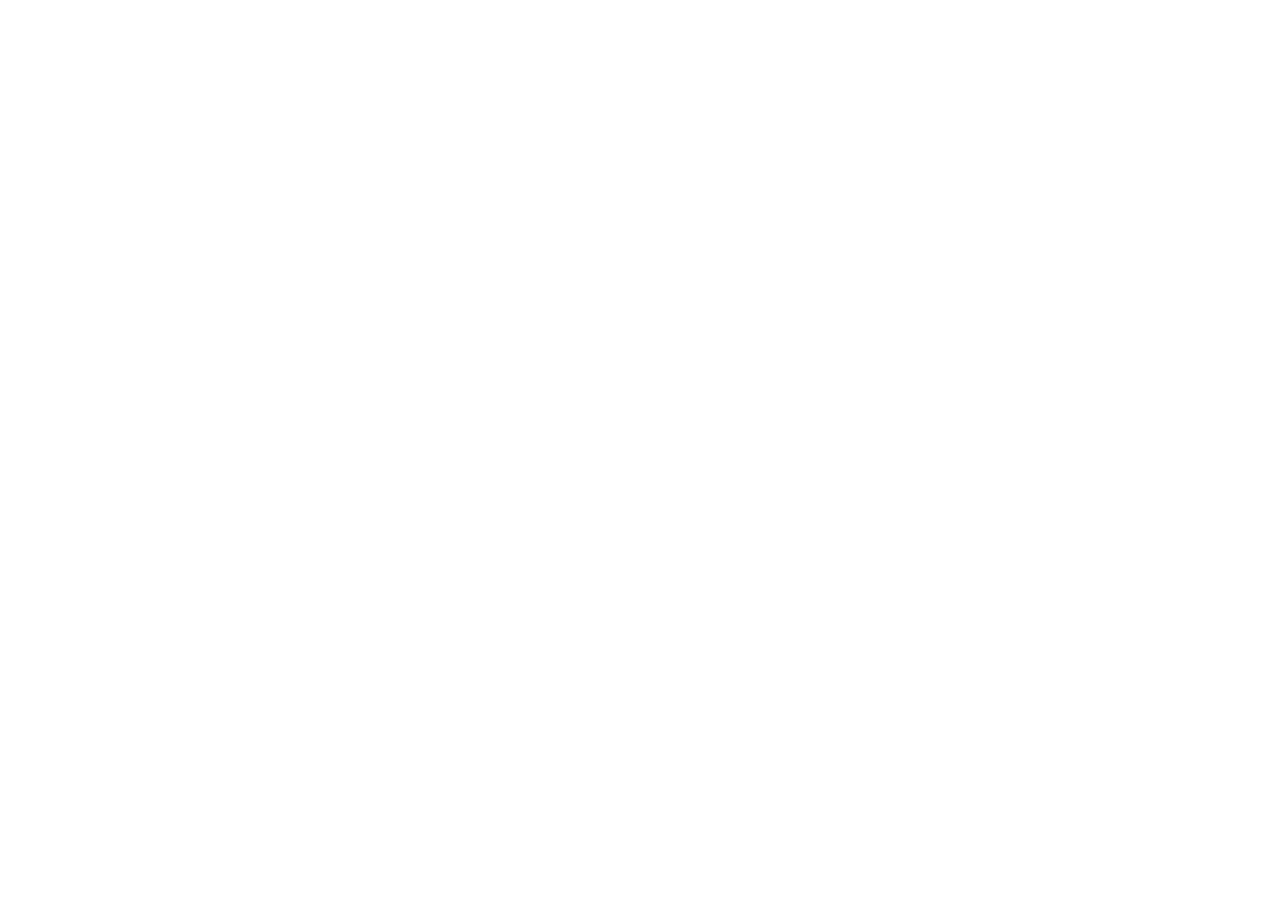
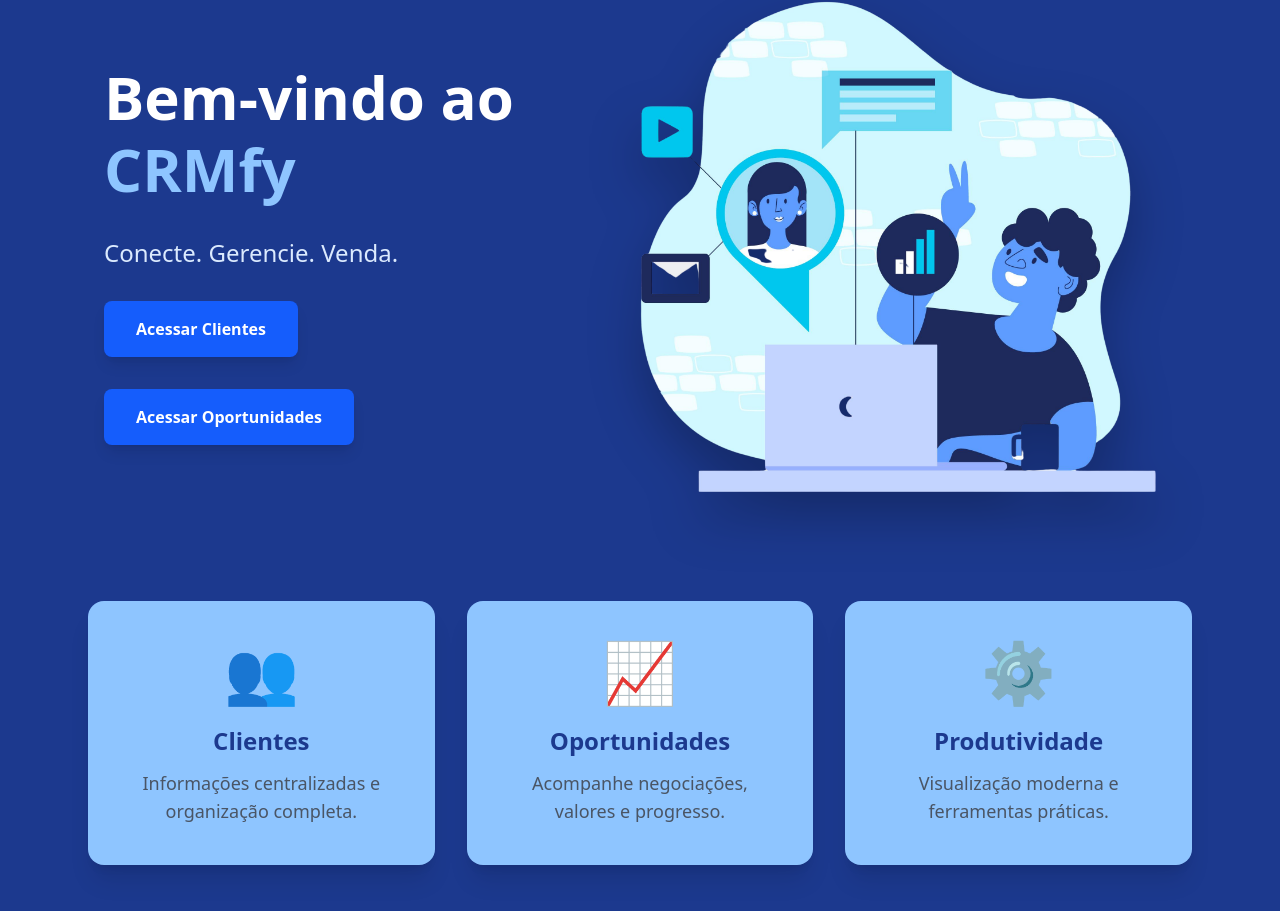
Before and after one commit to CodeQueensjava83/crm_react, a React (Vite) app: page / in a window 1280 px wide. Shown: the part 175-1086 px from the top of the page. Before the commit the page ends 800 px from the top, so only its background shows below. Built offline with nearby package versions, Linux system fonts and the light colour scheme.

Commit message:
:sparkles: feat:  implementação da Home

```diff
--- a/src/pages/home/Home.tsx
+++ b/src/pages/home/Home.tsx
@@ -1,7 +1,89 @@
+import imgHome from '../../assets/img_home.svg';
+
 function Home() {
   return (
-    <div>Home</div>
-  )
+    <>
+
+      {/* HERO */}
+      <div className="bg-blue-900 flex justify-center">
+        <div className="container max-w-6xl grid grid-cols-1 md:grid-cols-2 text-white py-28 md:py-32 px-6 md:px-10 gap-12">
+
+          {/* Texto */}
+          <div className="flex flex-col gap-8 justify-center">
+            <h1 className="text-5xl md:text-6xl font-bold leading-[1.2]">
+              Bem-vindo ao <br />
+              <span className="text-blue-300">CRMfy</span>
+            </h1>
+
+            <p className="text-lg md:text-2xl text-blue-100 max-w-lg">
+              Conecte. Gerencie. Venda.
+            </p>
+
+            <a
+              href="/clientes"
+              className="w-fit bg-blue-600 hover:bg-blue-700 text-white px-8 py-4 rounded-lg font-semibold shadow-lg transition"
+            >
+              Acessar Clientes
+            </a>
+
+           <a
+            href="/oportunidades"
+            className="w-fit bg-blue-600 hover:bg-blue-700 text-white px-8 py-4 rounded-lg font-semibold shadow-lg transition"
+          >
+            Acessar Oportunidades
+          </a>
+        </div>
+
+          {/* Imagem */}
+          <div className="flex justify-center md:justify-end items-center">
+            <img
+              src={imgHome}
+              alt="Dashboard CRMfy"
+              className="w-full md:w-[120%] max-w-[600px] translate-x-4 drop-shadow-[0_25px_25px_rgba(0,0,0,0.25)]"
+            />
+          </div>
+
+        </div>
+      </div>
+
+      {/* CARDS */}
+      <div className="bg-blue-900 flex justify-center pb-24 -mt-10 md:-mt-20">
+        <div className="container max-w-6xl grid grid-cols-1 md:grid-cols-3 gap-8 px-6">
+
+          {/* CARD 1 */}
+          <div className="bg-blue-300 shadow-xl rounded-2xl p-10 text-center hover:shadow-2xl transition">
+            <span className="text-blue-600 text-6xl mb-6 block">👥</span>
+            <h3 className="text-2xl font-bold text-blue-900">Clientes</h3>
+            <p className="text-gray-600 mt-3 text-lg">
+              Informações centralizadas e organização completa.
+            </p>
+          </div>
+
+          {/* CARD 2 */}
+          <div className="bg-blue-300 shadow-xl rounded-2xl p-10 text-center hover:shadow-2xl transition">
+            <span className="text-blue-600 text-6xl mb-6 block">📈</span>
+            <h3 className="text-2xl font-bold text-blue-900">Oportunidades</h3>
+            <p className="text-gray-600 mt-3 text-lg">
+              Acompanhe negociações, valores e progresso.
+            </p>
+          </div>
+
+          {/* CARD 3 */}
+          <div className="bg-blue-300 shadow-xl rounded-2xl p-10 text-center hover:shadow-2xl transition">
+            <span className="text-blue-600 text-6xl mb-6 block">⚙️</span>
+            <h3 className="text-2xl font-bold text-blue-900">Produtividade</h3>
+            <p className="text-gray-600 mt-3 text-lg">
+              Visualização moderna e ferramentas práticas.
+            </p>
+          </div>
+
+        </div>
+      </div>
+
+
+
+    </>
+  );
 }
 
-export default Home
+export default Home;
```
Also changed, not shown: src/assets/img_home.svg (added), 1 other file (tests, documents, lock files or other folders).
